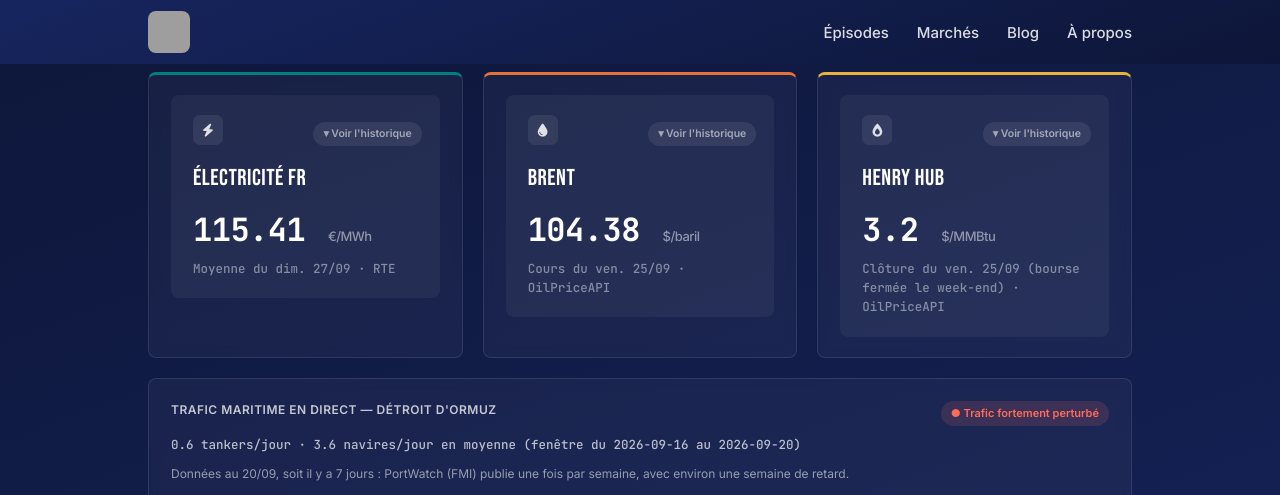
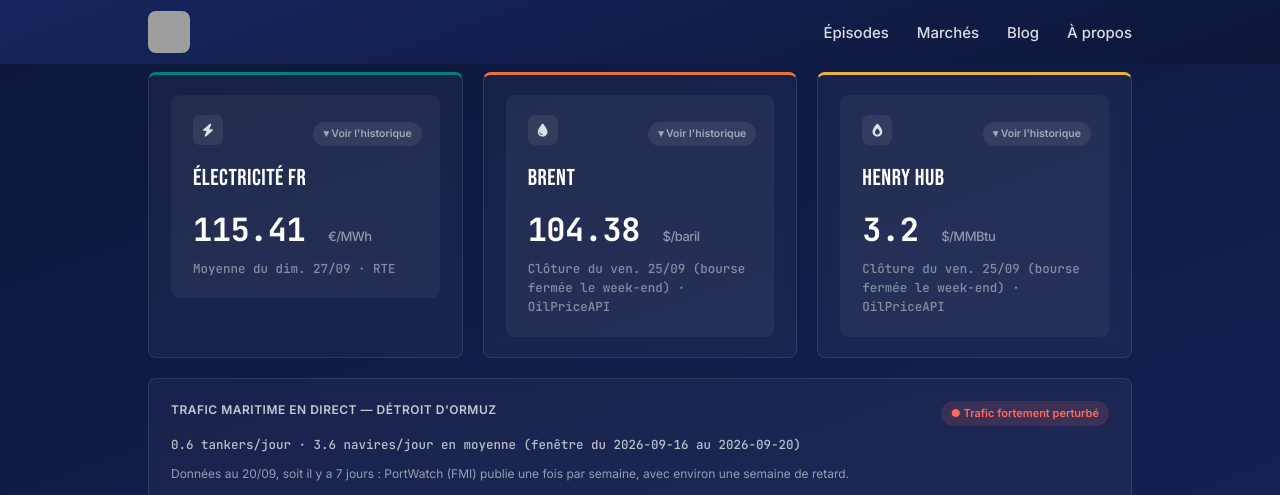
Before and after one commit to InsideEnergyMarkets/Inside-Energy-Markets, a Jekyll site: the page built from index.html, in a window 1280 px wide and 1400 px high, scrolled down 1350 px, cut to the strip 0-495 px from the top of the window. Built offline with Jekyll 4.4.1, drawn with Linux system fonts in a browser that asks for light colours; some of the changed text lies outside the part shown; grey boxes are pictures that could not be loaded.

Commit message:
Mise à jour automatique des données marché

```diff
--- a/_data/market.json
+++ b/_data/market.json
@@ -1,11 +1,11 @@
 {
-  "updated_at": "2026-09-27T09:00:44.544233Z",
+  "updated_at": "2026-09-27T09:02:29.800580Z",
   "brent": {
     "price_usd": 104.38,
     "date": "2026-09-25",
     "unit": "USD/baril",
     "source": "OilPriceAPI",
-    "date_label": "Cours du ven. 25/09"
+    "date_label": "Clôture du ven. 25/09 (bourse fermée le week-end)"
   },
   "henry_hub": {
     "price_usd_mmbtu": 3.2,
```
